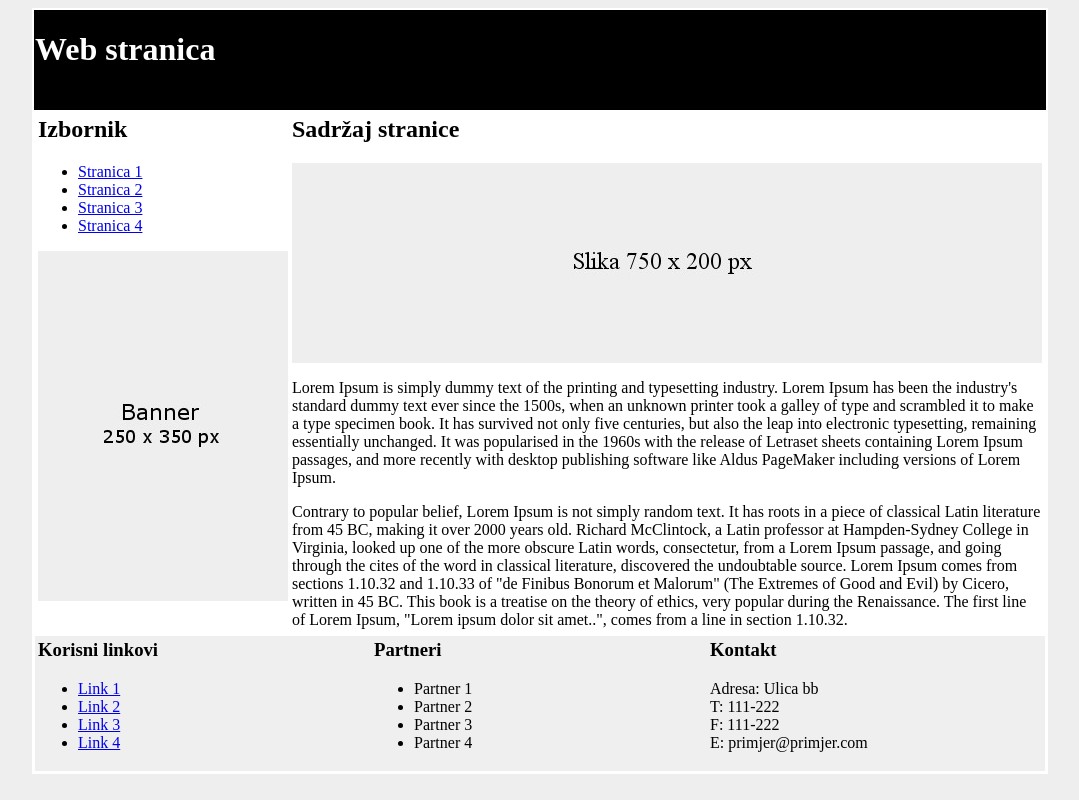
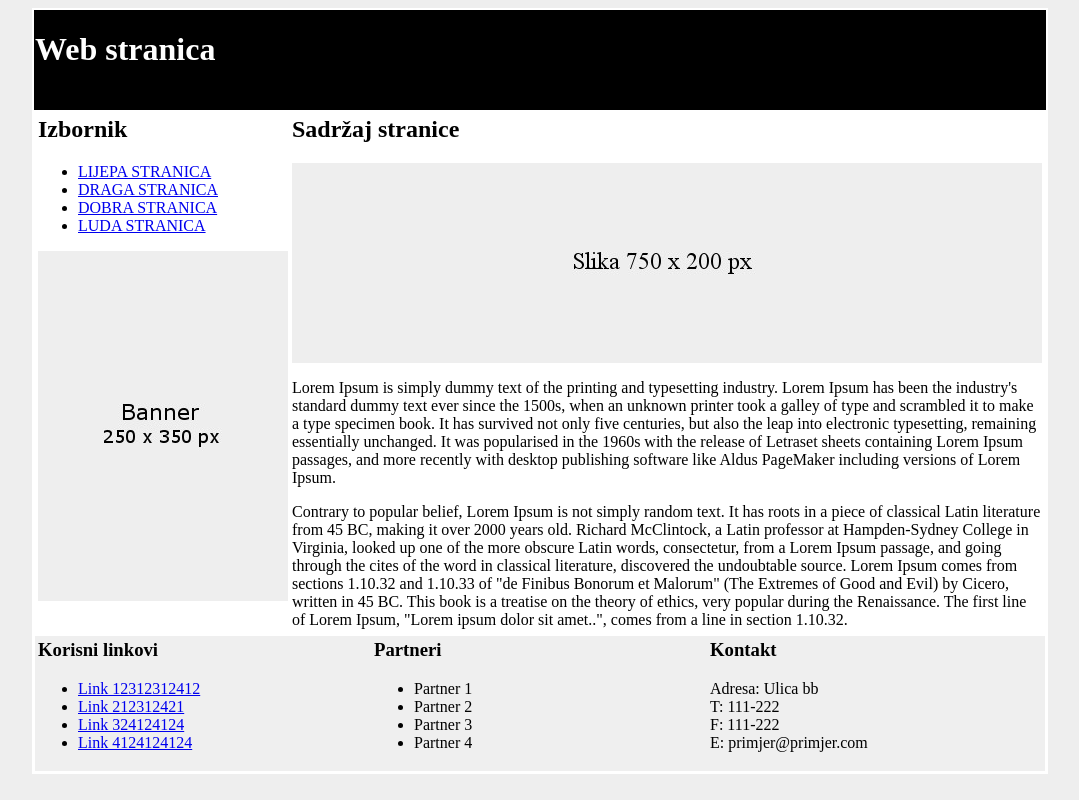
Before and after one commit to DominikJurusic/0314028330, a plain HTML site: page index.html in a window 1280 px wide. Shown: the whole page, without its empty margins (100-1179 px from the left). Drawn offline with Linux system fonts and the light colour scheme.

Commit message:
Promjenjena imena linkova i stranica

```diff
--- a/index.html
+++ b/index.html
@@ -22,10 +22,10 @@
 			<h2>Izbornik</h2>
 
 			<ul>
-				<li><a href="#">Stranica 1</a></li>
-				<li><a href="#">Stranica 2</a></li>
-				<li><a href="#">Stranica 3</a></li>
-				<li><a href="#">Stranica 4</a></li>
+				<li><a href="#">LIJEPA STRANICA</a></li>
+				<li><a href="#">DRAGA STRANICA</a></li>
+				<li><a href="#">DOBRA STRANICA</a></li>
+				<li><a href="#">LUDA STRANICA</a></li>
 			</ul>
 			<a href="http://google.com" target="_blank"><img src="slike/banner.jpg"></a>
 		</td>
@@ -47,10 +47,10 @@
 			<td width="33%" valign=top>
 				<h3>Korisni linkovi</h3>
 				<ul>
-					<li><a href="#">Link 1</a></li>
-					<li><a href="#">Link 2</a></li>
-					<li><a href="#">Link 3</a></li>
-					<li><a href="#">Link 4</a></li>
+					<li><a href="#">Link 12312312412</a></li>
+					<li><a href="#">Link 212312421</a></li>
+					<li><a href="#">Link 324124124</a></li>
+					<li><a href="#">Link 4124124124</a></li>
 				</ul>
 			</td>
 			<td width="33%" valign=top>
```
